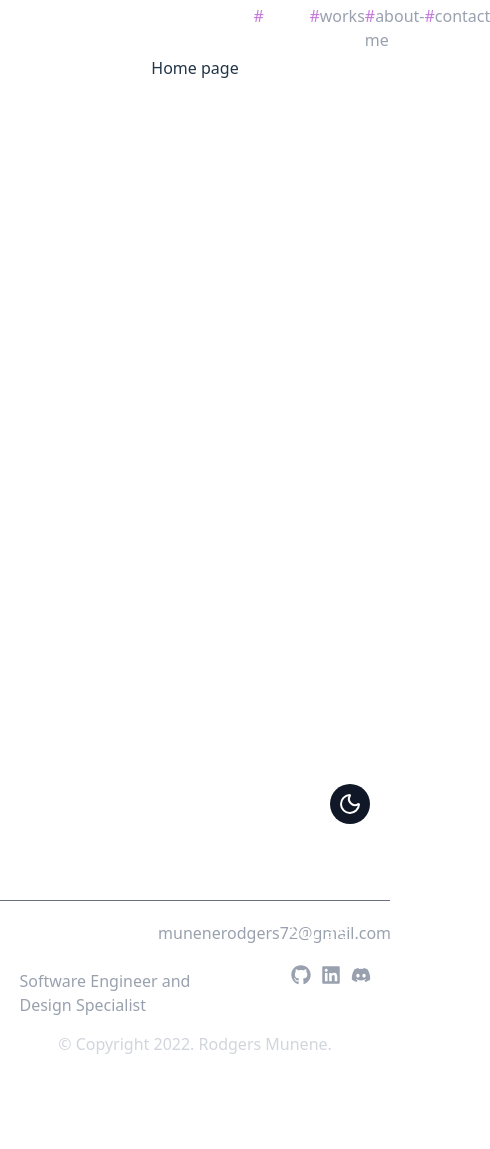
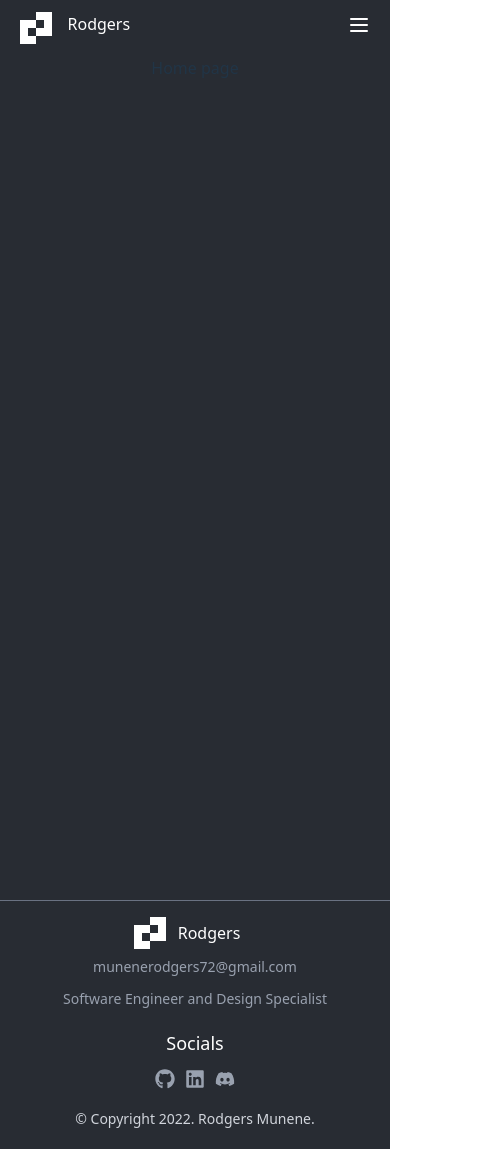
Before and after one commit to rodgers-munene/portfolio-final, a React (Vite) app: page / in a window 390 px wide. Shown: the whole page, 490 px wide, since content can reach past the window. Before the commit the page ends 1076 px from the top, so only its background shows below. Built offline with nearby package versions, Linux system fonts and the light colour scheme.

Commit message:
Feature: floating links, header and footer responsive desing

```diff
--- a/src/App.jsx
+++ b/src/App.jsx
@@ -6,7 +6,7 @@ import Home from "./pages/Home"
 function App() {
 
   return (
-    <div className='bg-white dark:bg-[#282C33] w-screen min-h-screen flex flex-col items-center transition-colors duration-500'>
+    <div className='bg-[#282C33] w-screen min-h-screen flex flex-col items-center transition-colors duration-500'>
       <Router>
         <Routes>
           <Route path="/" element={<Layout><Home /></Layout>}/>
--- /dev/null
+++ b/src/components/FloatingLinks.jsx
@@ -0,0 +1,17 @@
+import React from 'react'
+import { FaGithub, FaLinkedin, FaDiscord } from "react-icons/fa";
+
+const FloatingLinks = () => {
+  return (
+    <div className='hidden fixed top-0 left-2 lg:left-4 w-10 h-64 md:flex flex-col items-center'>
+        <div className='w-0 h-[60%] border-r border-gray-300'></div>
+        <div className='h-[40%] flex flex-col justify-around'>
+            <FaGithub className="w-5 h-5 text-gray-400 cursor-pointer hover:text-white" />
+            <FaLinkedin className="w-5 h-5 text-gray-400 cursor-pointer hover:text-white" />
+            <FaDiscord className="w-5 h-5 text-gray-400 cursor-pointer hover:text-white" />
+        </div>
+    </div>
+  )
+}
+
+export default FloatingLinks
--- a/src/components/Footer.jsx
+++ b/src/components/Footer.jsx
@@ -1,38 +1,45 @@
-import React from 'react'
-import logo from '../assets/Logo.svg'
-import { FaGithub, FaLinkedin, FaDiscord } from 'react-icons/fa'
-
+import React from "react";
+import logo from "../assets/Logo.svg";
+import { FaGithub, FaLinkedin, FaDiscord } from "react-icons/fa";
 
 const Footer = () => {
   return (
-    <div className='w-full border-t border-gray-500 min-h-44 flex flex-col items-center justify-between pt-4'>
-        <div className='w-[90%] flex'>
-            <div className='w-1/2'>
-               <div className=' w-full flex items-center'>
-                    <img src={logo} alt="logo" className='w-8 h-8'/>
-                    <h1 className='text-white ml-3 font-medium'>Rodgers</h1>
-                    <p className='text-gray-400 ml-8'>munenerodgers72@gmail.com</p>
-               </div>
-               <div className='mt-5'>
-                <p className='text-gray-400'>Software Engineer and Design Specialist</p>
-               </div>
+    <div className="w-full border-t border-gray-500 min-h-44 flex flex-col items-center justify-between pt-4 px-4 sm:px-0">
+      <div className="w-full sm:w-[90%] flex flex-col items-center sm:items-stretch sm:flex-row">
+        <div className="w-full sm:w-1/2 flex flex-col items-center sm:items-start text-center sm:text-left">
+          <div className="flex flex-col sm:flex-row items-center">
+            <div className="flex items-center">
+              <img src={logo} alt="logo" className="w-8 h-8" />
+              <h1 className="text-white ml-3 mr-4 font-medium">Rodgers</h1>
             </div>
-            <div className='w-1/2 flex justify-end'>
-                <div>
-                    <h1 className='text-white text-lg'>Socials</h1>
-                    <div className='flex w-20 justify-between text-gray-200 mt-5'>
-                        <FaGithub className='w-5 h-5 text-gray-400 cursor-pointer' />
-                        <FaLinkedin className='w-5 h-5 text-gray-400 cursor-pointer'/>
-                        <FaDiscord className='w-5 h-5 text-gray-400 cursor-pointer'/>
-                    </div>
-                </div>
+            <p className="text-gray-400 mt-2  sm:mt-0 sm:ml-8 text-sm md:text-base">
+              munenerodgers72@gmail.com
+            </p>
+          </div>
+          <div className="mt-3 sm:mt-5">
+            <p className="text-gray-400 text-sm md:text-base">
+              Software Engineer and Design Specialist
+            </p>
+          </div>
+        </div>
+        <div className="w-full sm:w-1/2 flex justify-center sm:justify-end mt-5 sm:mt-0">
+          <div className="flex flex-col items-center sm:items-end">
+            <h1 className="text-white text-lg">Socials</h1>
+            <div className="flex w-20 justify-between text-gray-200 mt-3 sm:mt-5">
+              <FaGithub className="w-5 h-5 text-gray-400 cursor-pointer hover:text-white" />
+              <FaLinkedin className="w-5 h-5 text-gray-400 cursor-pointer hover:text-white" />
+              <FaDiscord className="w-5 h-5 text-gray-400 cursor-pointer hover:text-white" />
             </div>
+          </div>
         </div>
-        <div className='w-full flex justify-center'>
-            <p className='text-gray-300 mb-5'>© Copyright 2022. Rodgers Munene.</p>
-        </div>
+      </div>
+      <div className="w-full flex justify-center mt-5 sm:mt-0">
+        <p className="text-gray-300 mb-5 text-sm sm:text-base">
+          © Copyright 2022. Rodgers Munene.
+        </p>
+      </div>
     </div>
-  )
-}
+  );
+};
 
-export default Footer
+export default Footer;
--- a/src/components/Hamburger.jsx
+++ b/src/components/Hamburger.jsx
@@ -0,0 +1,30 @@
+import React from 'react'
+import { useLocation, Link } from 'react-router-dom'
+
+const Hamburger = () => {
+    const location = useLocation()
+    const navLinks = [
+    {name: "Home", path: "/"},
+    {name: "works", path: "/projects"},
+    {name: "about-me", path: "/about-me"},
+    {name: "contact", path: "/contact-me"},
+  ]
+
+  return (
+    <div className='w-52 h-auto bg-gray-900 flex flex-col rounded-lg'>
+        {navLinks.map((item, index) => {
+            const isActive = location.pathname === item.path
+
+            return(
+                <Link
+                key={index}
+                className={`w-full  pl-4 py-3 ${isActive? "text-white bg-gray-800": "text-gray-400"}`}>
+                    <span className='text-[#C778DD]'>#</span>{item.name}</Link>
+            )
+        })}
+
+    </div>
+  )
+}
+
+export default Hamburger
--- a/src/components/Header.jsx
+++ b/src/components/Header.jsx
@@ -1,18 +1,41 @@
-import React from 'react'
+import React, { useState } from 'react'
 import Navbar from './Navbar'
+import { Menu, XIcon } from 'lucide-react'
 import logo from '../assets/Logo.svg'
+import Hamburger from './Hamburger'
 
 const Header = () => {
+  const [isHamMenu, setIsHamMenu] = useState(false)
+
+  const toggleNavbar = () => {
+    setIsHamMenu((prev) => !prev);
+  }
+
   return (
-    <div className='w-[90vw] h-14 flex justify-between items-center'>
+    <div className='relative w-[90vw] h-14 flex justify-between items-center'>
         {/* Logo */}
         <div className='w-1/3 flex'>
             <img src={logo} alt="logo" className='w-8 h-8'/>
             <h1 className='ml-4 text-white font-medium '>Rodgers</h1>
         </div>
-        <div className='w-1/3'>
+        <div className='md:w-1/2 lg:w-1/3 hidden md:block'>
             <Navbar />
         </div>
+        {/* hamburger menu */}
+        <div className='block md:hidden'>
+          <button
+          onClick={toggleNavbar}
+          className=''>
+            {isHamMenu? <XIcon className='text-white'/> : <Menu className='text-white'/>}
+          </button>
+
+
+          <div className={`absolute right-0 transition-tranform duration-500 ${isHamMenu? "top-12": "-top-52"}`}>
+            <Hamburger />
+          </div>
+        </div>
+
+
     </div>
   )
 }
--- a/src/components/Layout.jsx
+++ b/src/components/Layout.jsx
@@ -1,13 +1,13 @@
 import React from 'react'
-import ThemeToggle from './ToggleTheme'
 import Header from './Header'
 import Footer from './Footer'
+import FloatingLinks from './FloatingLinks'
 
 const Layout = ( {children} ) => {
   return (
     <div className='w-full flex flex-col items-center'>
         <Header />
-        <ThemeToggle />
+        <FloatingLinks />
         <main>
             {children}
         </main>
--- a/src/components/ToggleTheme.jsx
+++ /dev/null
@@ -1,30 +0,0 @@
-import React from 'react'
-import { useTheme } from '../context/ThemeContext'
-import { Moon, Sun } from "lucide-react";
-
-const ThemeToggle = () => {
-    const { theme, toggleTheme} = useTheme()
-
-    const handleClick = () => {
-      toggleTheme()
-    }
-
-  return (
-    <div className="">
-      <button
-        className="fixed bottom-5 right-5 z-50 rounded-full bg-gray-900 dark:bg-gray-100 p-2"
-        onClick={handleClick}
-      >
-        {theme === "dark" ? (
-          <Sun className="text-[#213547]" />
-        ) : (
-          <Moon className="text-white" />
-        )}
-      </button>
-    </div>
-  )
-}
-
-export default ThemeToggle
-
-//bottom-5 right-5 z-50 rounded-full p-2 bg-gray-900 dark:bg-gray-100
--- a/src/context/ThemeContext.jsx
+++ /dev/null
@@ -1,39 +0,0 @@
-import { createContext, useContext, useEffect, useState } from "react"
-
-const ThemeContext = createContext()
-
-export const useTheme = () => {
-    const context = useContext(ThemeContext);
-
-    if(!context){
-        throw new Error("Theme context must be used inside Theme Provider")
-    }
-
-    return context;
-}
-
-export const ThemeProvider = ({ children }) => {
-    const [theme, setTheme] = useState(localStorage.getItem('theme') || 'light')
-
-    useEffect(() => {
-        const root = window.document.documentElement
-
-        if(theme == 'dark'){
-            root.classList.add('dark')
-        }else{
-            root.classList.remove('dark')
-        }
-
-        localStorage.setItem('theme', theme)
-    }, [theme])
-
-    const toggleTheme = () => {
-        setTheme((prev) => prev === 'dark'? 'light' : "dark")
-    }
-
-    return (
-        <ThemeContext.Provider value={ {theme, toggleTheme }}>
-            {children}
-        </ThemeContext.Provider>
-    )
-}
--- a/src/main.jsx
+++ b/src/main.jsx
@@ -2,12 +2,9 @@ import { StrictMode } from 'react'
 import { createRoot } from 'react-dom/client'
 import './index.css'
 import App from './App.jsx'
-import { ThemeProvider } from './context/ThemeContext.jsx'
 
 createRoot(document.getElementById('root')).render(
   <StrictMode>
-    <ThemeProvider>
       <App />
-    </ThemeProvider>
   </StrictMode>,
 )
```
